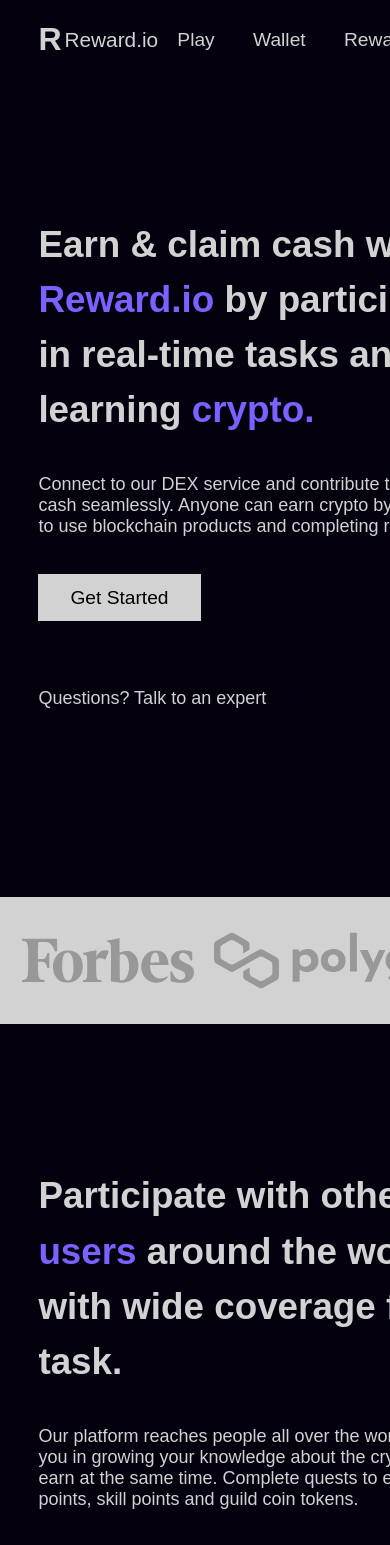
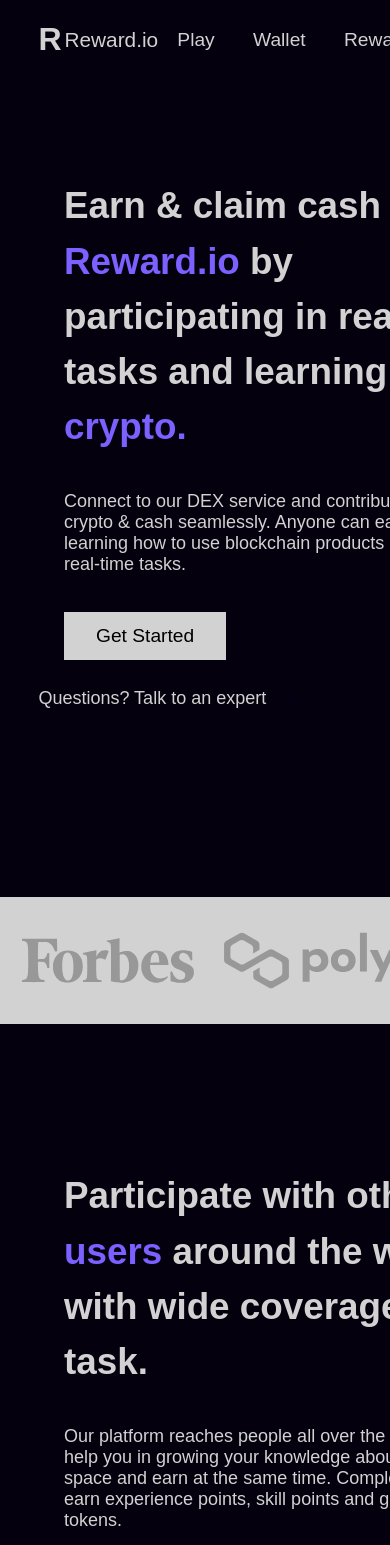
Before and after one commit to faithandjs/reward.io, a Vue app: page / in a window 390 px wide. Shown: the top 1545 px of the page. Built offline with nearby package versions, Linux system fonts and the light colour scheme; a web font is replaced by a local one.

Commit message:
padding fixes

```diff
--- a/src/App.vue
+++ b/src/App.vue
@@ -77,7 +77,7 @@
 nav {
   width: 100%;
   font-weight: bold;
-  padding: 0 2.4rem;
+  padding: 0 4rem;
 }
 
 .logo {
@@ -124,7 +124,18 @@
 }
 
 .box {
-  padding: 1rem 2.4rem;
+  padding: 1rem 4rem;
+}
+
+@media screen and (max-width: 1024px) {
+  .box {
+    padding: 1rem 2.4rem;
+  }
+
+  nav {
+    padding-left: 2.4rem;
+    padding-right: 2.4rem;
+  }
 }
 
 .box span {
@@ -135,7 +146,6 @@
 
 .box span img {
   animation: glow 3s ease-in infinite backwards;
-  /* animation: name duration timing-function delay iteration-count direction fill-mode; */
 }
 
 .scroll {
--- a/src/components/Banner.vue
+++ b/src/components/Banner.vue
@@ -20,8 +20,6 @@
   position: relative;
   padding: 0;
   overflow-x: clip;
-  /* height: 200px; */
-  /* overflow: hidden; */
 }
 
 .banner-style {
@@ -35,20 +33,18 @@
   background-color: var(--color-purple-light);
 }
 
-.banner-bg {
+.band {
   padding: 3rem 4rem;
   background-color: var(--color-text);
   overflow: scroll;
-}
-
-.band {
+  justify-content: space-between;
   display: flex;
-  gap: 20px;
-  justify-content: space-between;
+  gap: 30px;
+  flex-wrap: nowrap;
 }
 
 @media screen and (max-width: 1024px) {
-  .banner-bg {
+  .band {
     padding: 2rem 1.4rem;
   }
 
--- a/src/styles/main.css
+++ b/src/styles/main.css
@@ -16,10 +16,29 @@
   padding: 2.3rem 0rem;
   overflow-x: hidden;
 }
+
+body *::-webkit-scrollbar {
+  display: none;
+}
+
+body *::-webkit-scrollbar-track {
+  background-color: transparent;
+}
+
+body *::-webkit-scrollbar-thumb {
+  border-radius: 40px;
+  background-color: rgb(233, 230, 230);
+}
+
 @media screen and (max-width: 1024px) {
   body {
     overflow-x: scroll;
     padding: 1rem 0rem;
+  }
+  section,
+  footer {
+    min-width: 1024px;
+    padding: 7rem 2.4rem;
   }
 }
 
@@ -43,7 +62,7 @@
 section,
 footer {
   min-width: 1024px;
-  padding: 7rem 2.4rem;
+  padding: 7rem 4rem;
 }
 .btn {
   padding: 0.8rem 2rem;
```
